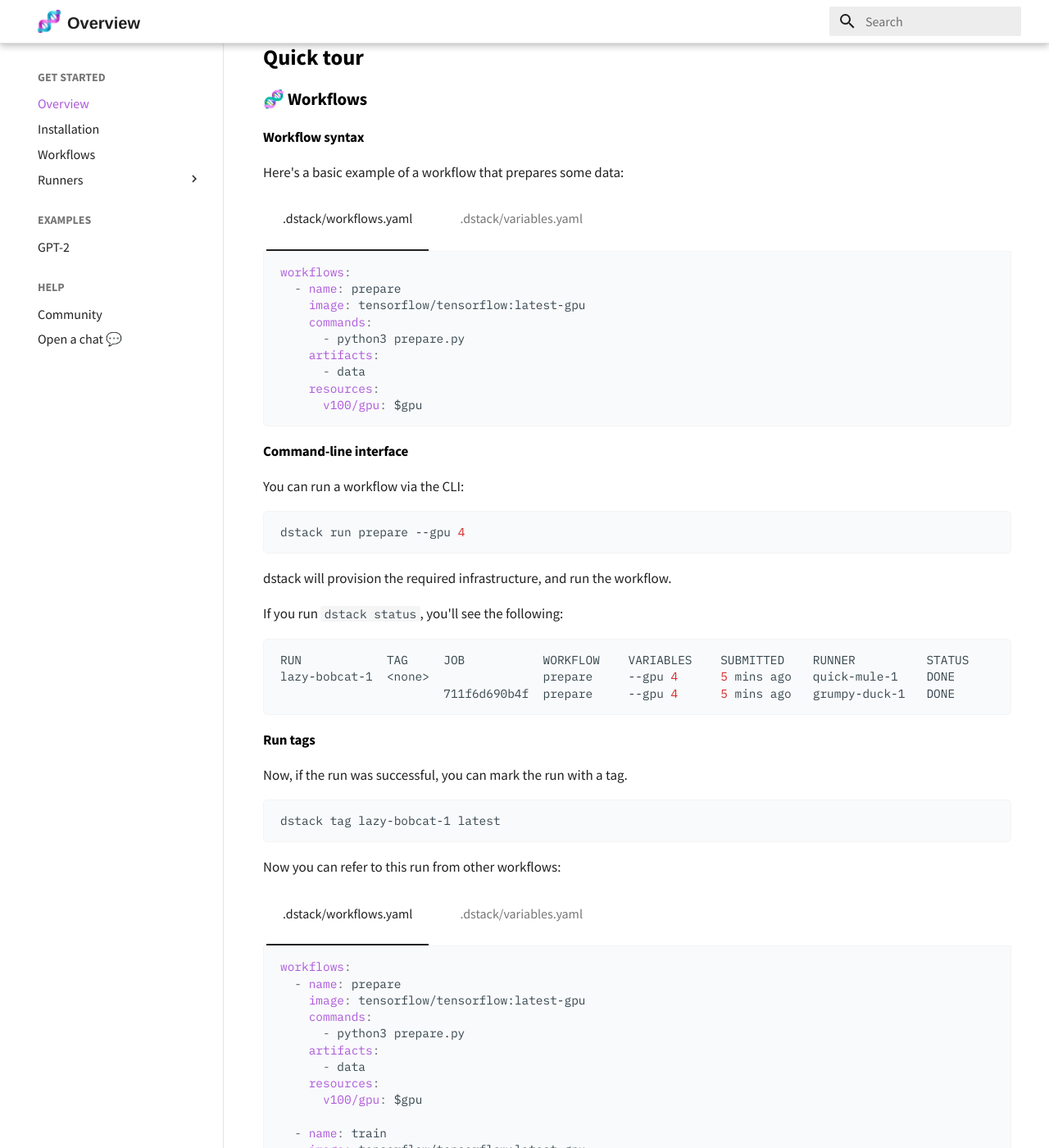
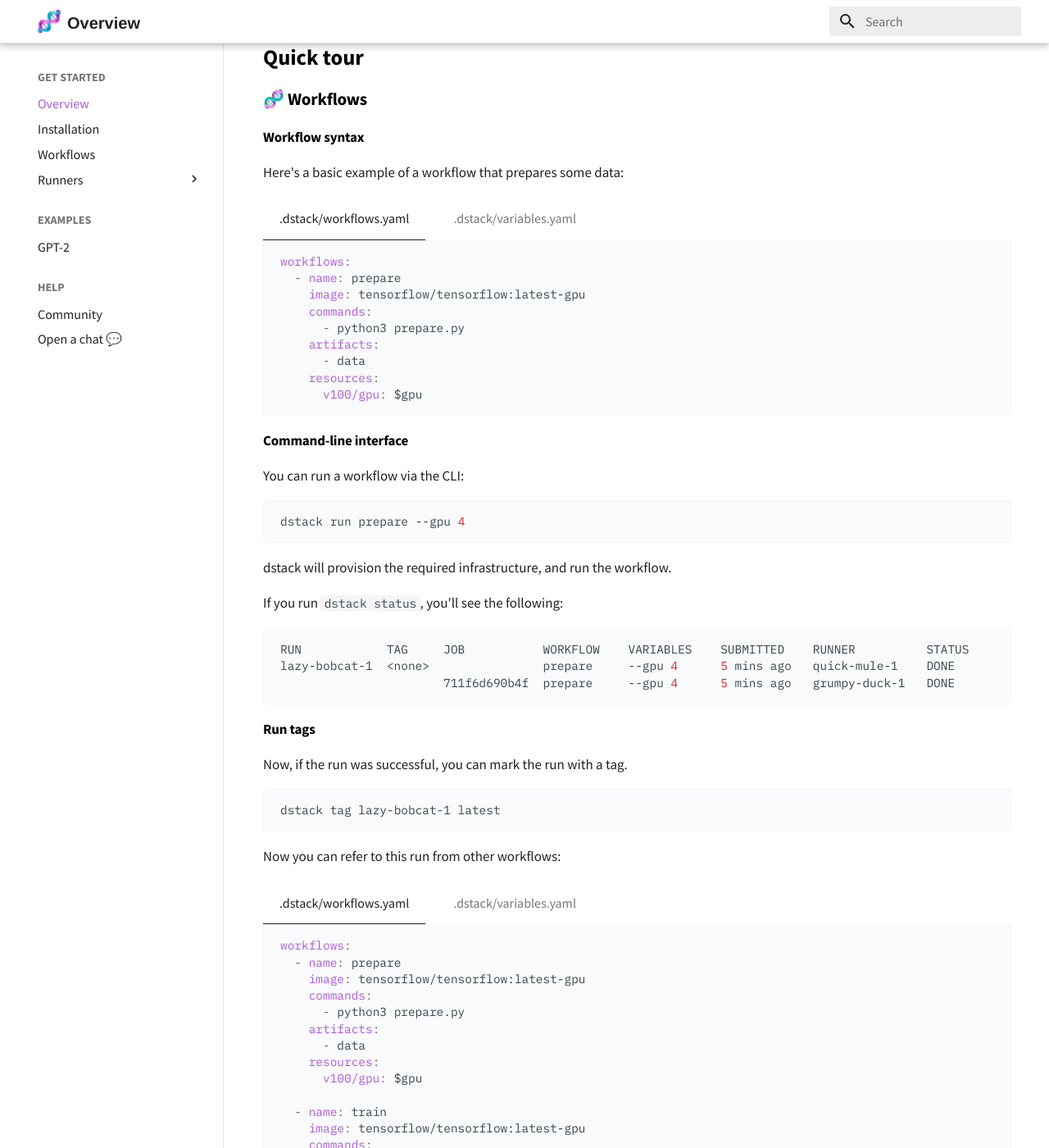
Before and after one commit to dstackai/dstack.github.io, an MkDocs documentation site: the page built from docs/index.md, in a window 1280 px wide and 1400 px high, scrolled down 1180 px. Shown: the whole window at 82% size. Built offline with MkDocs 1.6.1 and Material for MkDocs 9.7.7, drawn with Linux system fonts in a browser that asks for light colours.

Commit message:
- Major: lots os minor changes (bugfix 2)

```diff
--- a/docs/stylesheets/extra.css
+++ b/docs/stylesheets/extra.css
@@ -323,17 +323,18 @@
 }
 
 .md-typeset .tabbed-labels>label {
-    margin-bottom: 14px !important;
-    margin-left: 4px !important;
     margin-right: 14px !important;
-    padding-bottom: 0 !important;
     padding-left: 0 !important;
     padding-right: 0 !important;
-    border-bottom-width: 1px !important;
     font-weight: 500 !important;
     font-size: 16px !important;
     line-height: 1.8 !important;
     -webkit-font-smoothing: auto !important;
+    font-family: var(--font-family-sans-serif);
+}
+
+.js .md-typeset .tabbed-labels:before {
+    height: 1px;
 }
 
 .md-typeset .tabbed-labels {
```
